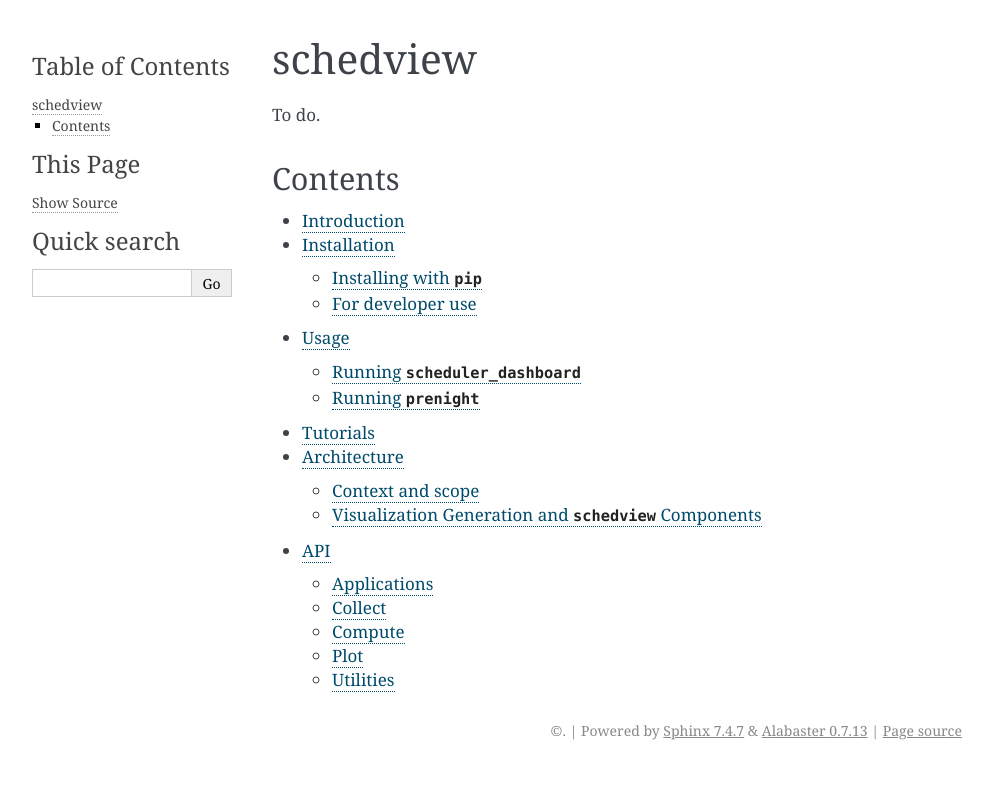
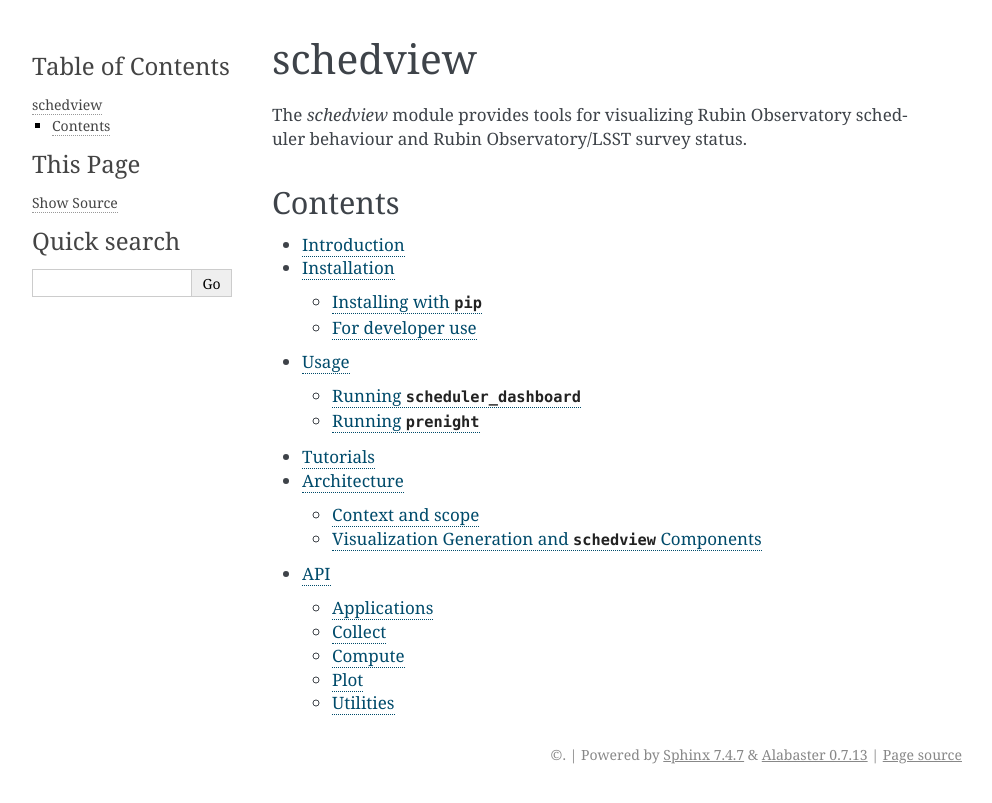
Before and after one commit to lsst/schedview, a Sphinx documentation site: the page built from docs/index.rst, in a window 1280 px wide. Shown: the top 803 px of the page, without its empty margins (148-1140 px from the left). Built offline with Sphinx 7.4.7, drawn with Linux system fonts in a browser that asks for light colours.

Commit message:
Add brief summary to doc index.

```diff
--- a/docs/index.rst
+++ b/docs/index.rst
@@ -1,7 +1,7 @@
 schedview
 =========
 
-To do.
+The `schedview` module provides tools for visualizing Rubin Observatory scheduler behaviour and Rubin Observatory/LSST survey status.
 
 
 Contents
```
